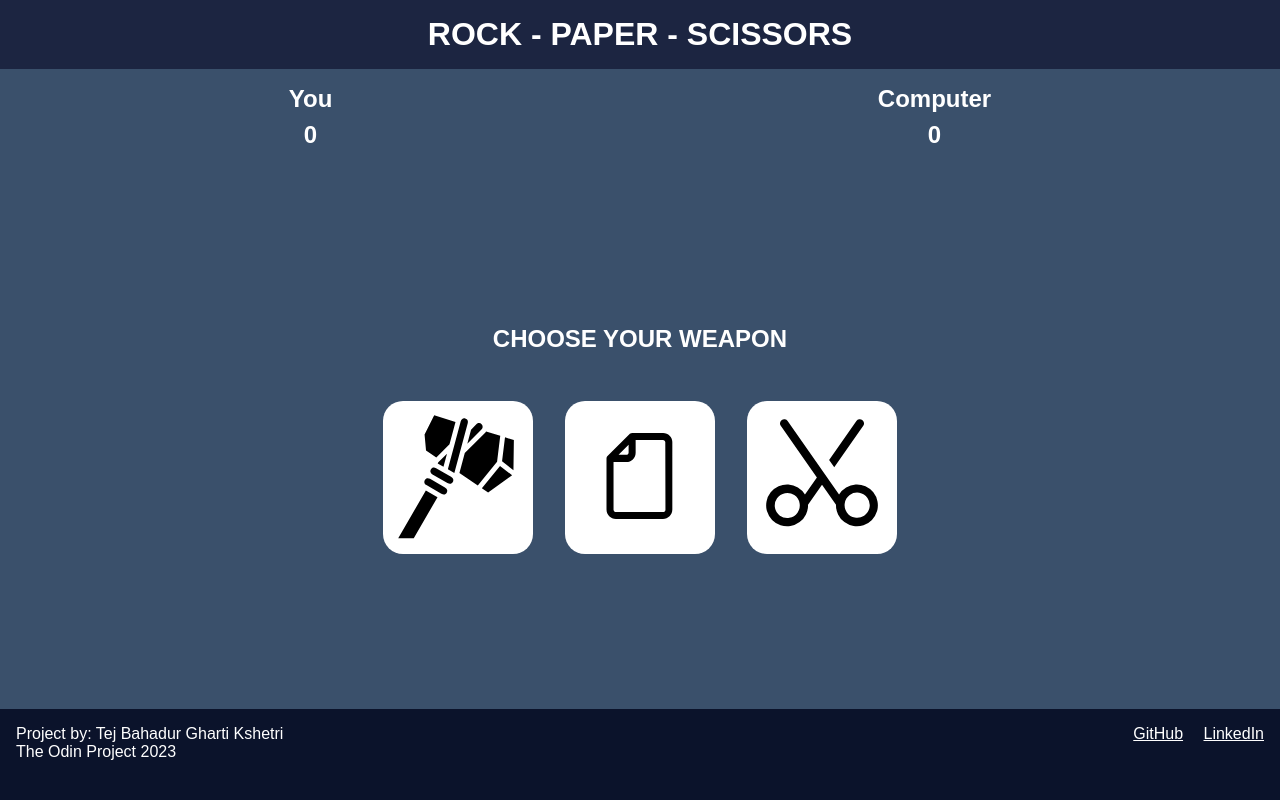
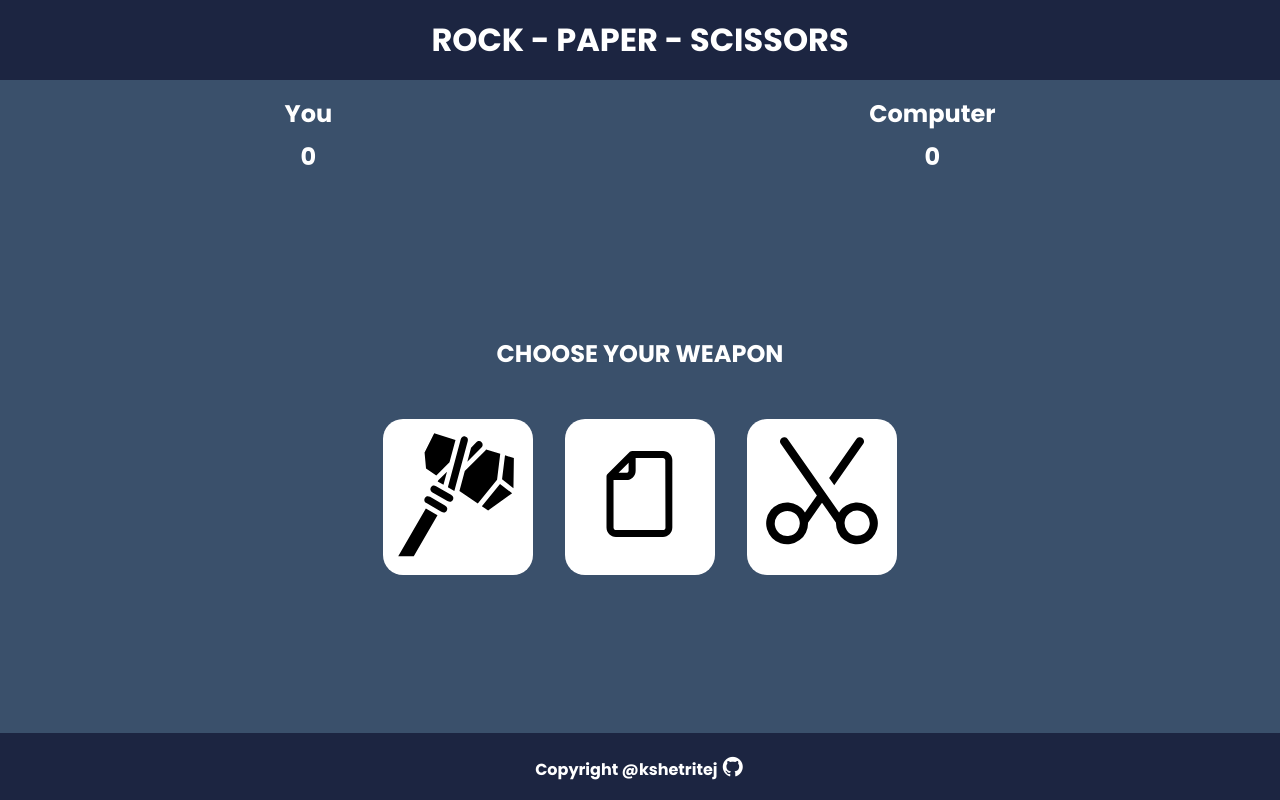
Before and after one commit to kshetritej/rock-paper-scissor, a plain HTML site: page index.html in a window 1280 px wide. Drawn offline with nearby package versions, Linux system fonts and the light colour scheme.

Commit message:
modified footer style

```diff
--- a/index.html
+++ b/index.html
@@ -5,10 +5,12 @@
     <meta http-equiv="X-UA-Compatible" content="IE=edge" />
     <meta name="viewport" content="width=device-width, initial-scale=1.0" />
     <title>Rock Paper Scissors</title>
+    <link rel="stylesheet" href="https://unicons.iconscout.com/release/v4.0.8/css/line.css">
     <link rel="stylesheet" href="style.css" />
     <script src="main.js" defer></script>
   </head>
   <body>
+    <div class="container">
       <header>
         <h1 class="game-title">ROCK - PAPER - SCISSORS</h1>
         <button class="info-btn">?</button>
@@ -46,23 +48,11 @@
       </section>
 
       <footer>
-      <div class="credit-theodinproject">
-        <p>
-          Project by: Tej Bahadur Gharti Kshetri <br />
-          The Odin Project 2023
-        </p>
+        <p>Copyright  @kshetritej <span><a href="https://github.com/kshetritej"><i class="uil uil-github"></i></a></span></i></span></p>
+      </footer>
+
     </div>
-      <div class="social-links">
-        <a href="https://github.com/kshetritej" target="_blank" class="github"
-          >GitHub</a
-        >
-        <a
-          href="https://www.linkedin.com/in/kshetritej/"
-          target="_blank"
-          class="linkedin"
-          >LinkedIn</a
-        >
-      </div>
-    </footer>
+
+
   </body>
 </html>
--- a/style.css
+++ b/style.css
@@ -1,17 +1,15 @@
+@import url('https://fonts.googleapis.com/css2?family=Poppins:wght@100;200;300;400;500;700;800;900&display=swap');
 *{
   margin:0;
   padding: 0;
   box-sizing: border-box;
-  font-family: sans-serif;
+  font-family: "Poppins",sans-serif;
 }
 :root{
   --color-primary: #0b132b;
   --color-secondary: #1c2541;
   --color-ternary: #3a506b;
   --color-white: #ffffff;
-}
-body{
-  background-color: var(--color-primary);
 }
 img{
   width: 100%;
@@ -95,15 +93,31 @@ button:hover{
 
 /* Footer Styles */
 footer{
+  margin-top: auto ;
+  background-color: var(--color-secondary);
   padding: 1rem;
   color:var(--color-white);
   display: flex;
-  justify-content: space-between;
-  margin: auto;
+  justify-content: center;
+  align-items: center;
+  font-weight: 600;
 }
-.social-links > a{
-  color: var(--color-white);
+.uil-github{
+  font-size: 1.5rem;
 }
-.github{
-  padding: 0 1rem 0;
+a{
+  color: white;
+  text-decoration: none;
 }
+
+/*
+  *Added Container Style, container is added later
+*/
+.container{
+  min-height: 100vh;
+  display: flex;
+  flex-direction: column;
+}
+body{
+  background-color:var(--color-ternary);
+}
```
Lines whose indentation alone changed are shown as unchanged.
